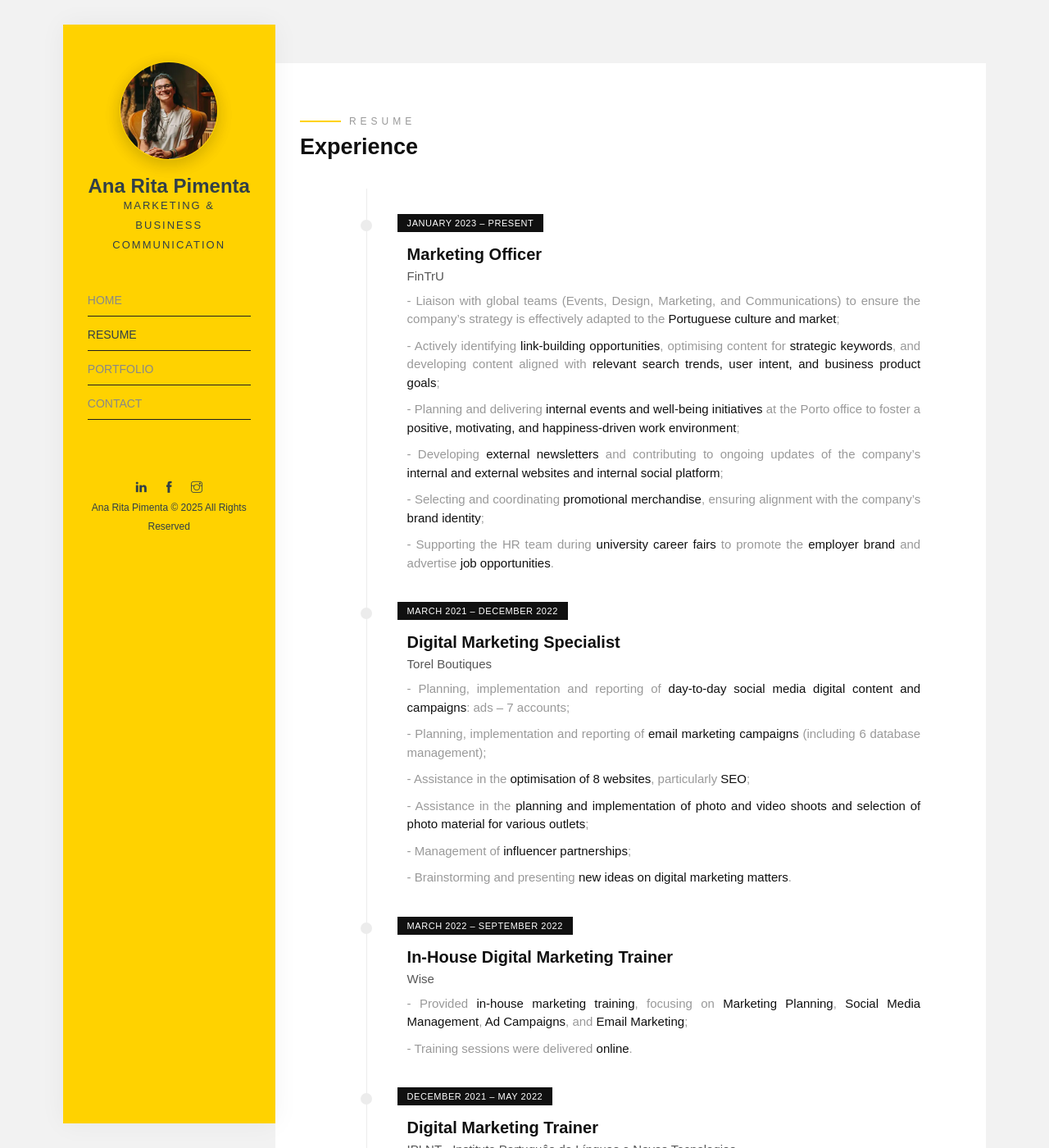
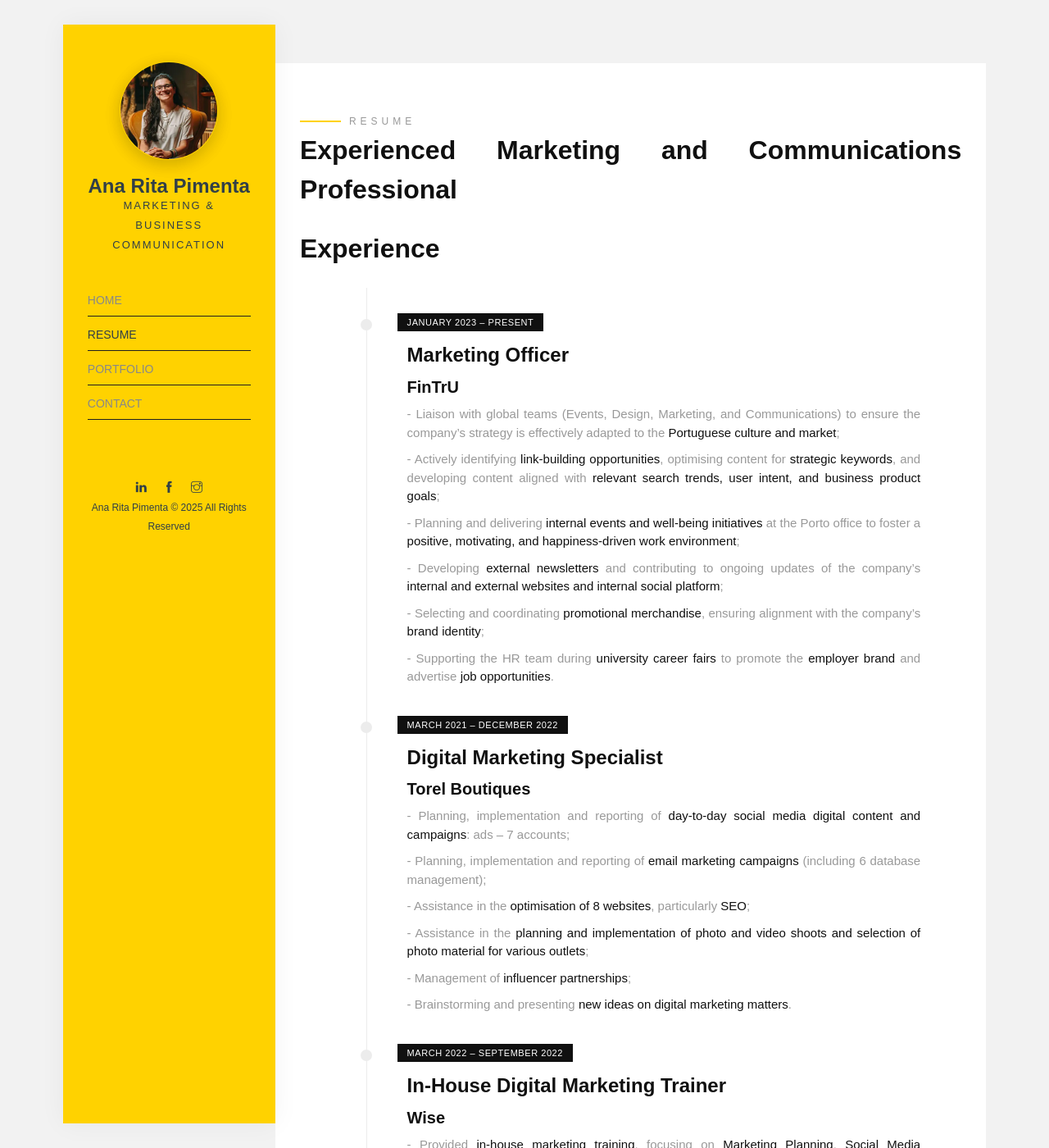
Before and after one commit to anaritapimenta/anaritapimenta.github.io, a Jekyll site: the page built from resume.html, in a window 1280 px wide and 1400 px high. Shown: the whole window at 82% size. Built offline with Jekyll 4.4.1, drawn with Linux system fonts in a browser that asks for light colours; some web fonts are replaced; some of the changed text lies outside the part shown.

Commit message:
Update resume.html

```diff
--- a/resume.html
+++ b/resume.html
@@ -4,31 +4,15 @@ description: Marketing and communications expert with a strong background in dig
 layout: default
 ---
 
-<style>
-  h3 {
-    font-size: 1.25rem; /* tamanho típico de h4 */
-    font-weight: 600;
-    margin-bottom: 0.3em;
-  }
-
-  h4 {
-    font-size: 1rem; /* tamanho típico de h5 */
-    font-weight: 500;
-    margin-bottom: 0.2em;
-    color: #555; /* opcional */
-  }
-</style>
-
-<h1 style="position:absolute; left:-9999px; top:auto; width:1px; height:1px; overflow:hidden;">
-Experienced Marketing and Communications Professional
-</h1>
-
 <section class="resume" role="region" aria-labelledby="experience-heading">
   <div class="container-fluid">
     <div class="row">
       <div class="col-md-12">
         <span class="heading-meta style-1">Resume</span>
-        <h2 class="heading animate-box" id="experience-heading" data-animate-effect="fadeInLeft">
+        <h1 class="heading animate-box" style="font-size: 2rem; font-weight: 700; margin-bottom: 0.75em;">
+          Experienced Marketing and Communications Professional
+        </h1>
+        <h2 class="heading animate-box" id="experience-heading" data-animate-effect="fadeInLeft" style="font-size: 2rem; font-weight: 700; margin-bottom: 0.75em;">
           Experience
         </h2>
       </div>
@@ -39,8 +23,8 @@ Experienced Marketing and Communications Professional
           <li>
             <article class="timeline-content" role="listitem">
               <span class="timeline-date">January 2023 – Present</span>
-              <h3>Marketing Officer</h3>
-              <h4>FinTrU</h4>
+              <h3 style="font-size: 1.5rem; font-weight: 700; margin-bottom: 0.5em;">Marketing Officer</h3>
+              <h4 style="font-size: 1.25rem; font-weight: 700; margin-bottom: 0.5em;">FinTrU</h4>
               <p>- Liaison with global teams (Events, Design, Marketing, and Communications) to ensure the company’s strategy is effectively adapted to the <strong>Portuguese culture and market</strong>;</p>
               <p>- Actively identifying <strong>link-building opportunities</strong>, optimising content for <strong>strategic keywords</strong>, and developing content aligned with <strong>relevant search trends, user intent, and business product goals</strong>;</p>
               <p>- Planning and delivering <strong>internal events and well-being initiatives</strong> at the Porto office to foster a <strong>positive, motivating, and happiness-driven work environment</strong>;</p>
@@ -53,8 +37,8 @@ Experienced Marketing and Communications Professional
           <li>
             <article class="timeline-content" role="listitem">
               <span class="timeline-date">March 2021 – December 2022</span>
-              <h3>Digital Marketing Specialist</h3>
-              <h4>Torel Boutiques</h4>
+              <h3 style="font-size: 1.5rem; font-weight: 700; margin-bottom: 0.5em;">Digital Marketing Specialist</h3>
+              <h4 style="font-size: 1.25rem; font-weight: 700; margin-bottom: 0.5em;">Torel Boutiques</h4>
               <p>- Planning, implementation and reporting of <strong>day-to-day social media digital content and campaigns</strong>: ads – 7 accounts;</p>
               <p>- Planning, implementation and reporting of <strong>email marketing campaigns</strong> (including 6 database management);</p>
               <p>- Assistance in the <strong>optimisation of 8 websites</strong>, particularly <strong>SEO</strong>;</p>
@@ -67,8 +51,8 @@ Experienced Marketing and Communications Professional
           <li>
             <article class="timeline-content" role="listitem">
               <span class="timeline-date">March 2022 – September 2022</span>
-              <h3>In-House Digital Marketing Trainer</h3>
-              <h4>Wise</h4>
+              <h3 style="font-size: 1.5rem; font-weight: 700; margin-bottom: 0.5em;">In-House Digital Marketing Trainer</h3>
+              <h4 style="font-size: 1.25rem; font-weight: 700; margin-bottom: 0.5em;">Wise</h4>
               <p>- Provided <strong>in-house marketing training</strong>, focusing on <strong>Marketing Planning</strong>, <strong>Social Media Management</strong>, <strong>Ad Campaigns</strong>, and <strong>Email Marketing</strong>;</p>
               <p>- Training sessions were delivered <strong>online</strong>.</p>
             </article>
@@ -77,8 +61,8 @@ Experienced Marketing and Communications Professional
           <li>
             <article class="timeline-content" role="listitem">
               <span class="timeline-date">December 2021 – May 2022</span>
-              <h3>Digital Marketing Trainer</h3>
-              <h4>IPLNT - Instituto Português de Línguas e Novas Tecnologias</h4>
+              <h3 style="font-size: 1.5rem; font-weight: 700; margin-bottom: 0.5em;">Digital Marketing Trainer</h3>
+              <h4 style="font-size: 1.25rem; font-weight: 700; margin-bottom: 0.5em;">IPLNT - Instituto Português de Línguas e Novas Tecnologias</h4>
               <p>- Theories and Techniques of Communication;</p>
               <p>- Digital Communication;</p>
               <p>- Creativity and Innovation;</p>
@@ -102,8 +86,8 @@ Experienced Marketing and Communications Professional
           <li>
             <article class="timeline-content" role="listitem">
               <span class="timeline-date">May 2020 – November 2020</span>
-              <h3>Video Marketing Production Assistant</h3>
-              <h4>Livemotion Agency - Creative Online Content</h4>
+              <h3 style="font-size: 1.5rem; font-weight: 700; margin-bottom: 0.5em;">Video Marketing Production Assistant</h3>
+              <h4 style="font-size: 1.25rem; font-weight: 700; margin-bottom: 0.5em;">Livemotion Agency - Creative Online Content</h4>
               <p>- <strong>Storytelling</strong> and <strong>script for the video</strong>;</p>
               <p>- Content for the web: <strong>articles for the company's blog</strong>, <strong>social media content calendar</strong>, <strong>newsletters</strong>, <strong>institutional</strong> and <strong>commercial documents/brochures</strong>.</p>
             </article>
@@ -112,8 +96,8 @@ Experienced Marketing and Communications Professional
           <li>
             <article class="timeline-content" role="listitem">
               <span class="timeline-date">November 2019 – May 2020</span>
-              <h3>International Expansion Business Developer</h3>
-              <h4>Ecovest (Barn Of Monkeys)</h4>
+              <h3 style="font-size: 1.5rem; font-weight: 700; margin-bottom: 0.5em;">International Expansion Business Developer</h3>
+              <h4 style="font-size: 1.25rem; font-weight: 700; margin-bottom: 0.5em;">Ecovest (Barn Of Monkeys)</h4>
               <p>- Digital communication and E-Commerce management: elaboration of optimised content – <strong>SEM: SEO and SEA</strong>, and <strong>activation of campaigns</strong> – idea, implementation, and a report with the results;</p>
               <p>- Brand ambassador coordinator: <strong>protocol elaboration</strong>, <strong>search</strong>, <strong>contact</strong>, and <strong>relationship with key kids fashion influencers</strong>.</p>
             </article>
@@ -122,8 +106,8 @@ Experienced Marketing and Communications Professional
           <li>
             <article class="timeline-content" role="listitem">
               <span class="timeline-date">January 2019 – October 2019</span>
-              <h3>Marketer</h3>
-              <h4>FTF – Marketing e Publicidade, Lda</h4>
+              <h3 style="font-size: 1.5rem; font-weight: 700; margin-bottom: 0.5em;">Marketer</h3>
+              <h4 style="font-size: 1.25rem; font-weight: 700; margin-bottom: 0.5em;">FTF – Marketing e Publicidade, Lda</h4>
               <p>- Branding consultant: providing <strong>analysis and creative solutions in order to help small companies successfully achieve their marketing and communication goals</strong>;</p>
               <p>- Copywriting and content marketing: <strong>development of institutional and commercial documents</strong>.</p>
             </article>
@@ -132,8 +116,8 @@ Experienced Marketing and Communications Professional
           <li>
             <article class="timeline-content" role="listitem">
               <span class="timeline-date">July 2018 – December 2018</span>
-              <h3>PR Specialist and Brand Manager Assistant</h3>
-              <h4>Global Sport (EDP Running Wonders and Portugal A Correr)</h4>
+              <h3 style="font-size: 1.5rem; font-weight: 700; margin-bottom: 0.5em;">PR Specialist and Brand Manager Assistant</h3>
+              <h4 style="font-size: 1.25rem; font-weight: 700; margin-bottom: 0.5em;">Global Sport (EDP Running Wonders and Portugal A Correr)</h4>
               <p>- Establish and coordinate <strong>efforts with journalists</strong>, <strong>influencers</strong>, <strong>bloggers</strong>, <strong>sponsors</strong>, <strong>designers</strong>, and <strong>consultants</strong>;</p>
               <p>- Support in the <strong>organisation of events</strong> of the two brands.</p>
             </article>
@@ -142,8 +126,8 @@ Experienced Marketing and Communications Professional
           <li>
             <article class="timeline-content" role="listitem">
               <span class="timeline-date">January 2018 – April 2018</span>
-              <h3>Marketing and Communication Assistant</h3>
-              <h4>Surfection, Lda (I surf Portugal)</h4>
+              <h3 style="font-size: 1.5rem; font-weight: 700; margin-bottom: 0.5em;">Marketing and Communication Assistant</h3>
+              <h4 style="font-size: 1.25rem; font-weight: 700; margin-bottom: 0.5em;">Surfection, Lda (I surf Portugal)</h4>
               <p>- In partnership with the design team, I worked on the <strong>redesign of the company's visual identity</strong>. I was responsible for the collaboration of content, and in the research of new markets and the creation of new partnerships;</p>
               <p>- Organisation of events: <strong>logistic coordination of the various activities that the company provides</strong>.</p>
             </article>
@@ -152,8 +136,8 @@ Experienced Marketing and Communications Professional
           <li>
             <article class="timeline-content" role="listitem">
               <span class="timeline-date">October 2016 – December 2017</span>
-              <h3>Marketing and Communication Intern and Project Manager</h3>
-              <h4>M.A.R. Kayaks, Lda (Nelo)</h4>
+              <h3 style="font-size: 1.5rem; font-weight: 700; margin-bottom: 0.5em;">Marketing and Communication Intern and Project Manager</h3>
+              <h4 style="font-size: 1.25rem; font-weight: 700; margin-bottom: 0.5em;">M.A.R. Kayaks, Lda (Nelo)</h4>
               <p>- I facilitated the operation of E-Commerce: <strong>description of products</strong>, <strong>translation</strong>, and <strong>Google Ads</strong>, in order to increase the visibility of the products marketed in the store;</p>
               <p>- I assisted in the <strong>organisation of four events</strong>, I organised a <strong>social responsibility action</strong>, and I updated the manual of <strong>reception for delivery to new employees</strong>.</p>
             </article>
@@ -162,8 +146,8 @@ Experienced Marketing and Communications Professional
           <li>
             <article class="timeline-content" role="listitem">
               <span class="timeline-date">May 2015 – July 2015</span>
-              <h3>Corporate Communication Intern</h3>
-              <h4>Pista Mágica - Escola de Voluntariado</h4>
+              <h3 style="font-size: 1.5rem; font-weight: 700; margin-bottom: 0.5em;">Corporate Communication Intern</h3>
+              <h4 style="font-size: 1.25rem; font-weight: 700; margin-bottom: 0.5em;">Pista Mágica - Escola de Voluntariado</h4>
               <p>- Supported communication and promotion for two key projects;</p>
               <p>- Developed content including <strong>newsletters</strong>, <strong>press releases</strong>, and <strong>visual presentations</strong>.</p>
               <p>- Managed the database, ensuring accurate and up-to-date information.</p>
@@ -183,7 +167,10 @@ Experienced Marketing and Communications Professional
     <div class="row">
       <div class="col-md-12">
         <span class="heading-meta style-1">Resume</span>
-        <h2 class="heading animate-box" id="education-heading" data-animate-effect="fadeInLeft">
+        <h1 class="heading animate-box" style="font-size: 2rem; font-weight: 700; margin-bottom: 0.75em;">
+          Education and Qualifications
+        </h1>
+        <h2 class="heading animate-box" id="education-heading" data-animate-effect="fadeInLeft" style="font-size: 2rem; font-weight: 700; margin-bottom: 0.75em;">
           Education
         </h2>
       </div>
@@ -194,8 +181,8 @@ Experienced Marketing and Communications Professional
           <li>
             <article class="timeline-content" role="listitem">
               <span class="timeline-date">March 2019 – February 2020</span>
-              <h3>Digital Marketing and e-Commerce Manager</h3>
-              <h4>FLAG</h4>
+              <h3 style="font-size: 1.5rem; font-weight: 700; margin-bottom: 0.5em;">Digital Marketing and e-Commerce Manager</h3>
+              <h4 style="font-size: 1.25rem; font-weight: 700; margin-bottom: 0.5em;">FLAG</h4>
               <p><strong>Website</strong> as a marketing tool, <strong>Web Copywriting</strong>, <strong>blogging with WordPress</strong>, <strong>Social Media Marketing</strong>, <strong>Community Management</strong>, <strong>Facebook, LinkedIn, Instagram, and YouTube Marketing</strong>, <strong>Search Engine Marketing</strong> and <strong>Search Engine Optimisation</strong>, <strong>Google AdWords</strong> and <strong>Google Analytics</strong>, <strong>Email Marketing</strong>, <strong>Leads</strong> and <strong>Landing Pages</strong>, <strong>E-Commerce with WordPress</strong>, and <strong>Business Intelligence</strong>.</p>
             </article>
           </li>
@@ -203,8 +190,8 @@ Experienced Marketing and Communications Professional
           <li>
             <article class="timeline-content" role="listitem">
               <span class="timeline-date">October 2015 – December 2017</span>
-              <h3>Master's Degree in Marketing and Communication</h3>
-              <h4>Escola Superior de Educação de Coimbra (ESEC)</h4>
+              <h3 style="font-size: 1.5rem; font-weight: 700; margin-bottom: 0.5em;">Master's Degree in Marketing and Communication</h3>
+              <h4 style="font-size: 1.25rem; font-weight: 700; margin-bottom: 0.5em;">Escola Superior de Educação de Coimbra (ESEC)</h4>
               <p><strong>Strategic planning and management of communication</strong>; <strong>management and communication of brands</strong>; <strong>identity</strong>, <strong>culture and markets</strong>, <strong>marketing research</strong>, <strong>organisational behaviour</strong>, <strong>relations with the media</strong>; <strong>e-marketing</strong>, <strong>marketing communication techniques</strong>, <strong>innovation</strong> and <strong>product development</strong>, and <strong>management of work teams</strong>.</p>
             </article>
           </li>
@@ -212,18 +199,9 @@ Experienced Marketing and Communications Professional
           <li>
             <article class="timeline-content" role="listitem">
               <span class="timeline-date">September 2012 – July 2015</span>
-              <h3>Degree in Business Communication</h3>
-              <h4>Instituto Superior de Contabilidade e Administração do Porto (ISCAP)</h4>
-              <p><strong>English</strong>, <strong>Spanish</strong> and (basic) <strong>German</strong>; theoretical/practical knowledge related to business: <strong>management</strong>, <strong>corporate communication</strong>, <strong>information</strong> and <strong>communication technologies</strong>, <strong>commercial law</strong> and many others.</p>
-            </article>
-          </li>
-
-          <li>
-            <article class="timeline-content" role="listitem">
-              <span class="timeline-date">September 2012 – July 2015</span>
-              <h3>Filología y Traducción | Administración y Gestión de Empresas</h3>
-              <h4>Universidade de Vigo</h4>
-              <p>Engaged in the international <strong>"ERASMUS +" mobility programme</strong>, where I had the opportunity to <strong>improve Spanish</strong> <strong>in real context</strong>, and attended disciplines such as <strong>commercial direction</strong>, <strong>marketing research</strong> and <strong>knowledge management</strong>, and <strong>technological innovation</strong>.</p>
+              <h3 style="font-size: 1.5rem; font-weight: 700; margin-bottom: 0.5em;">Bachelor's Degree in Marketing and Publicity</h3>
+              <h4 style="font-size: 1.25rem; font-weight: 700; margin-bottom: 0.5em;">Escola Superior de Educação de Coimbra (ESEC)</h4>
+              <p><strong>Marketing techniques</strong>, <strong>advertising</strong>, <strong>market research</strong>, <strong>graphic design</strong>, <strong>photography</strong>, <strong>event planning</strong>, <strong>planning and managing projects</strong>, and <strong>team leadership</strong>.</p>
             </article>
           </li>
         </ul>
```
